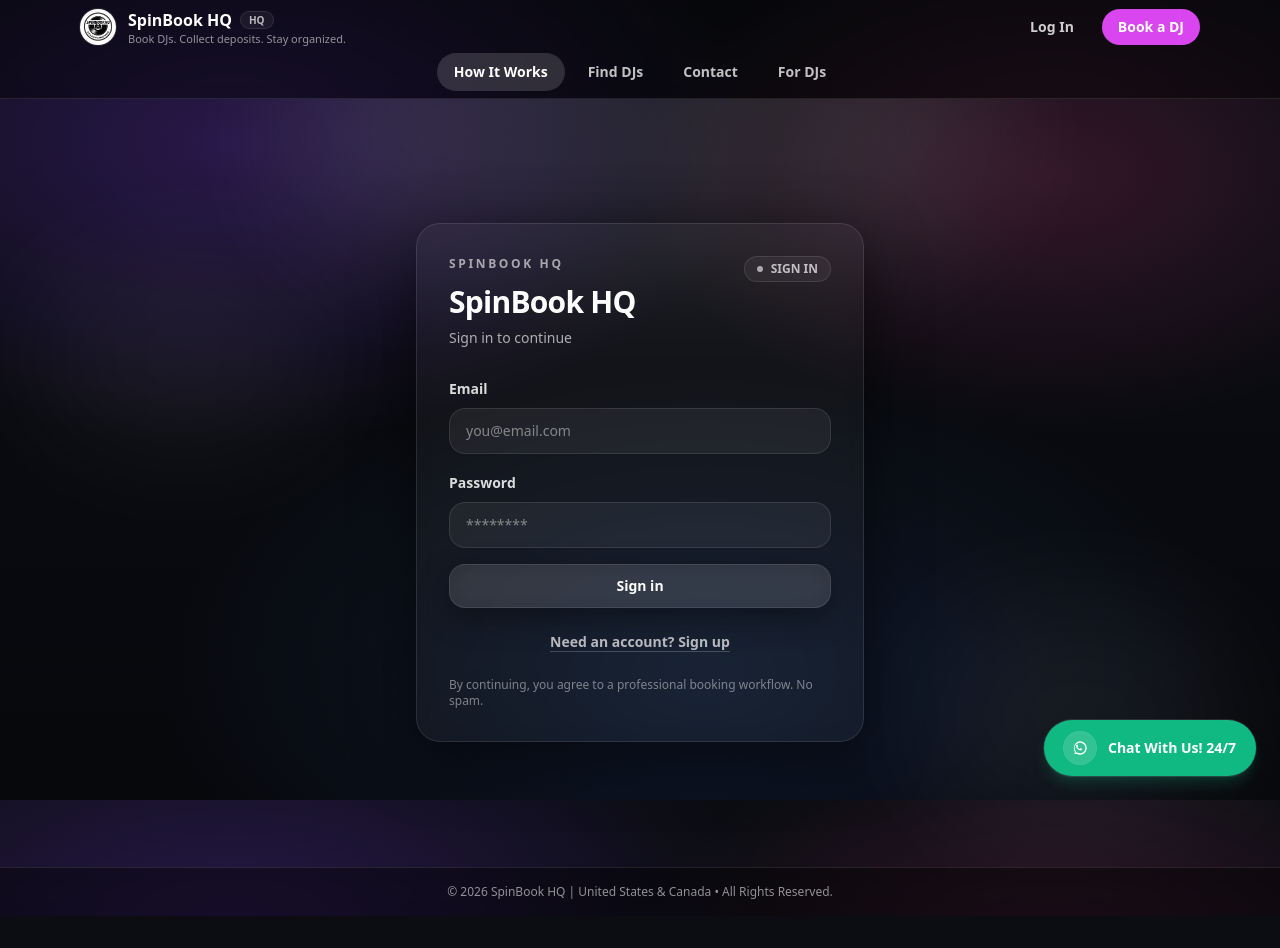
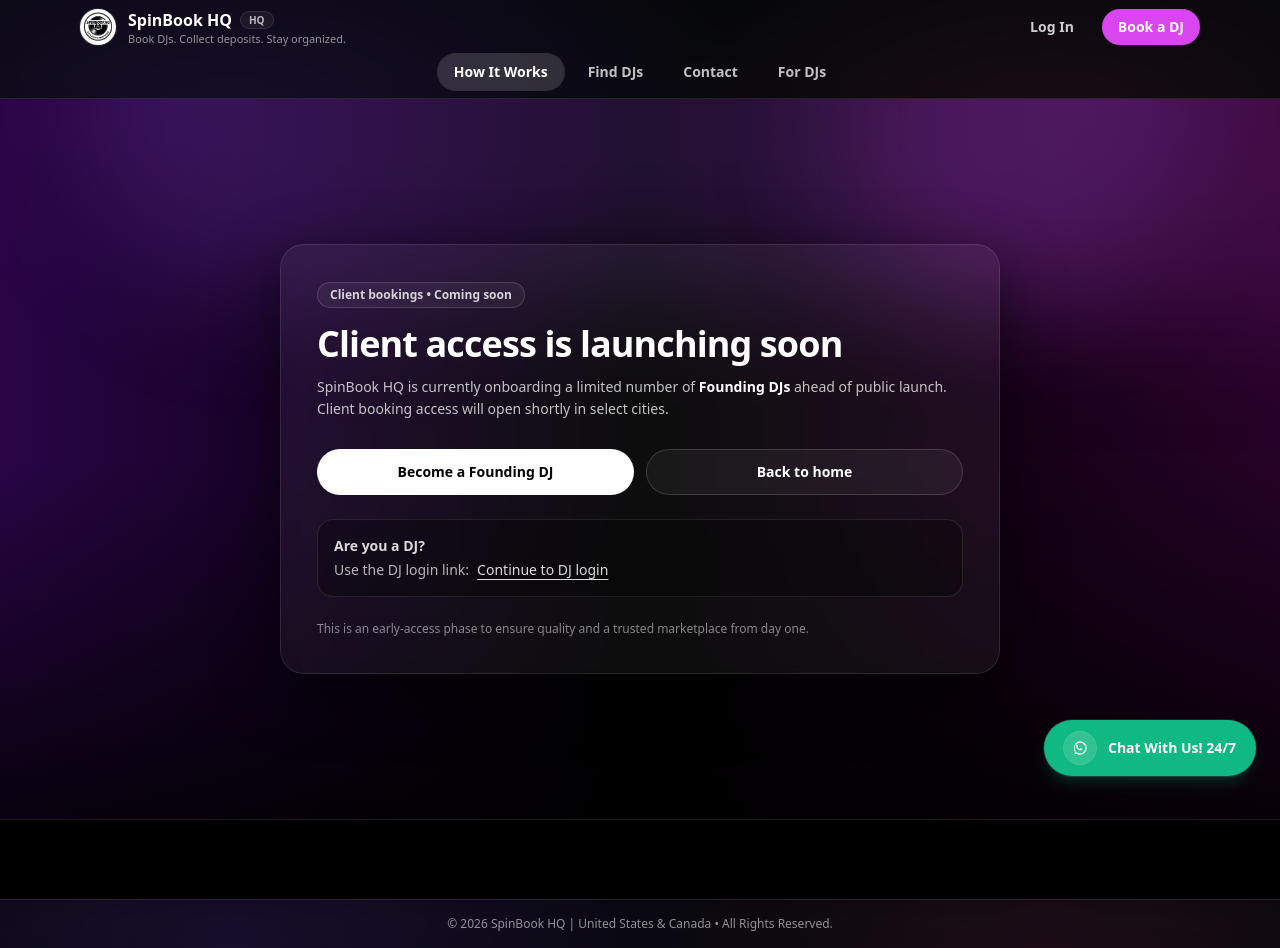
Before and after one commit to olayideibironke/spinbookhq, a Next.js app: page /login in a window 1280 px wide. Before the commit the page ends 916 px from the top, so only its background shows below. Built offline with nearby package versions, Linux system fonts and the light colour scheme; no server answers.

Commit message:
Gate client access with coming soon and preserve DJ login

```diff
--- a/app/login/page.tsx
+++ b/app/login/page.tsx
@@ -1,4 +1,6 @@
-// app/login/page.tsx
+// FILE: app/login/page.tsx
+
+import Link from "next/link";
 import { cookies, headers } from "next/headers";
 import { redirect } from "next/navigation";
 import { createServerClient } from "@supabase/ssr";
@@ -27,12 +29,88 @@ function buildSupabase(cookieStore: Awaited<ReturnType<typeof cookies>>) {
   );
 }
 
+function ClientComingSoonCard() {
+  return (
+    <main className="min-h-screen bg-black text-white">
+      <section className="relative overflow-hidden border-b border-white/10">
+        {/* Premium background wash */}
+        <div className="pointer-events-none absolute inset-0 z-0">
+          <div className="absolute inset-0 bg-gradient-to-r from-purple-950/70 via-black to-fuchsia-950/50" />
+          <div className="absolute -top-48 left-1/2 h-96 w-[70rem] -translate-x-1/2 rounded-full bg-purple-500/20 blur-3xl" />
+          <div className="absolute -top-40 right-[-12rem] h-96 w-[40rem] rounded-full bg-fuchsia-500/15 blur-3xl" />
+          <div className="absolute inset-0 bg-gradient-to-b from-transparent via-transparent to-black/80" />
+        </div>
+
+        <div className="relative z-10 mx-auto flex min-h-[calc(100vh-80px)] max-w-3xl items-center px-6 py-16">
+          <div className="w-full rounded-3xl border border-white/10 bg-white/5 p-7 shadow-[0_18px_60px_rgba(0,0,0,0.55)] backdrop-blur sm:p-9">
+            <p className="inline-flex items-center rounded-full border border-white/15 bg-white/5 px-3 py-1 text-xs font-semibold text-white/80">
+              Client bookings • Coming soon
+            </p>
+
+            <h1 className="mt-4 text-3xl font-extrabold tracking-tight sm:text-4xl">
+              Client access is launching soon
+            </h1>
+
+            <p className="mt-3 text-sm leading-relaxed text-white/75">
+              SpinBook HQ is currently onboarding a limited number of{" "}
+              <span className="font-semibold text-white">Founding DJs</span> ahead of public
+              launch. Client booking access will open shortly in select cities.
+            </p>
+
+            <div className="mt-7 grid gap-3 sm:grid-cols-2">
+              <Link
+                href="/dj-waitlist"
+                className="inline-flex items-center justify-center rounded-full bg-white px-6 py-3 text-sm font-semibold text-black hover:bg-white/90"
+              >
+                Become a Founding DJ
+              </Link>
+
+              <Link
+                href="/"
+                className="inline-flex items-center justify-center rounded-full border border-white/15 bg-white/5 px-6 py-3 text-sm font-semibold text-white hover:bg-white/10"
+              >
+                Back to home
+              </Link>
+            </div>
+
+            <div className="mt-6 rounded-2xl border border-white/10 bg-black/30 p-4 text-sm text-white/70">
+              <p className="font-semibold text-white/85">Are you a DJ?</p>
+              <p className="mt-1">
+                Use the DJ login link:
+                <span className="ml-2 inline-flex">
+                  <Link
+                    href="/login?dj=1"
+                    className="underline underline-offset-4 text-white/85 hover:text-white"
+                  >
+                    Continue to DJ login
+                  </Link>
+                </span>
+              </p>
+            </div>
+
+            <p className="mt-6 text-xs text-white/50">
+              This is an early-access phase to ensure quality and a trusted marketplace from day one.
+            </p>
+          </div>
+        </div>
+      </section>
+    </main>
+  );
+}
+
 export default async function LoginPage(props: {
-  searchParams?: Promise<{ mode?: string; msg?: string }>;
+  searchParams?: Promise<{ mode?: string; msg?: string; dj?: string }>;
 }) {
   const resolvedSearchParams = props.searchParams
     ? await props.searchParams
     : undefined;
+
+  const isDjAccess = String(resolvedSearchParams?.dj ?? "").trim() === "1";
+
+  // ✅ Phase 1 gate: default /login is client "coming soon"
+  if (!isDjAccess) {
+    return <ClientComingSoonCard />;
+  }
 
   const mode: Mode =
     resolvedSearchParams?.mode === "signup" ? "signup" : "signin";
@@ -41,6 +119,12 @@ export default async function LoginPage(props: {
     ? decodeURIComponent(resolvedSearchParams.msg)
     : null;
 
+  const loginUrl = (m: Mode, message?: string | null) => {
+    const base = `/login?dj=1&mode=${m}`;
+    if (message) return `${base}&msg=${encodeURIComponent(message)}`;
+    return base;
+  };
+
   async function authAction(formData: FormData) {
     "use server";
 
@@ -48,15 +132,16 @@ export default async function LoginPage(props: {
     const supabase = buildSupabase(cookieStore);
 
     const actionMode = (formData.get("mode") as Mode) ?? "signin";
+    const dj = String(formData.get("dj") ?? "").trim() === "1";
+
+    // Safety: DJ flag must be present, otherwise send to client gate
+    if (!dj) redirect("/login");
+
     const email = String(formData.get("email") ?? "").trim();
     const password = String(formData.get("password") ?? "");
 
     if (!email || !password) {
-      redirect(
-        `/login?mode=${actionMode}&msg=${encodeURIComponent(
-          "Email and password are required."
-        )}`
-      );
+      redirect(loginUrl(actionMode, "Email and password are required."));
     }
 
     // ✅ Use the current request origin, fallback to prod domain
@@ -77,13 +162,14 @@ export default async function LoginPage(props: {
       });
 
       if (error) {
-        redirect(`/login?mode=signup&msg=${encodeURIComponent(error.message)}`);
+        redirect(loginUrl("signup", error.message));
       }
 
       redirect(
-        `/login?mode=signin&msg=${encodeURIComponent(
+        loginUrl(
+          "signin",
           "Signup successful. Check your email to confirm. After confirming, you’ll be sent to your profile setup."
-        )}`
+        )
       );
     }
 
@@ -93,7 +179,7 @@ export default async function LoginPage(props: {
     });
 
     if (error) {
-      redirect(`/login?mode=signin&msg=${encodeURIComponent(error.message)}`);
+      redirect(loginUrl("signin", error.message));
     }
 
     // ✅ After login, take DJs to onboarding/profile first
@@ -141,6 +227,7 @@ export default async function LoginPage(props: {
 
           <form action={authAction} className="mt-7 space-y-4" suppressHydrationWarning>
             <input type="hidden" name="mode" value={mode} />
+            <input type="hidden" name="dj" value="1" />
 
             <div className="space-y-2">
               <label className="text-sm font-semibold text-white/85">
@@ -191,7 +278,7 @@ export default async function LoginPage(props: {
             action={async () => {
               "use server";
               const nextMode: Mode = mode === "signin" ? "signup" : "signin";
-              redirect(`/login?mode=${nextMode}`);
+              redirect(`/login?dj=1&mode=${nextMode}`);
             }}
           >
             <button
```
